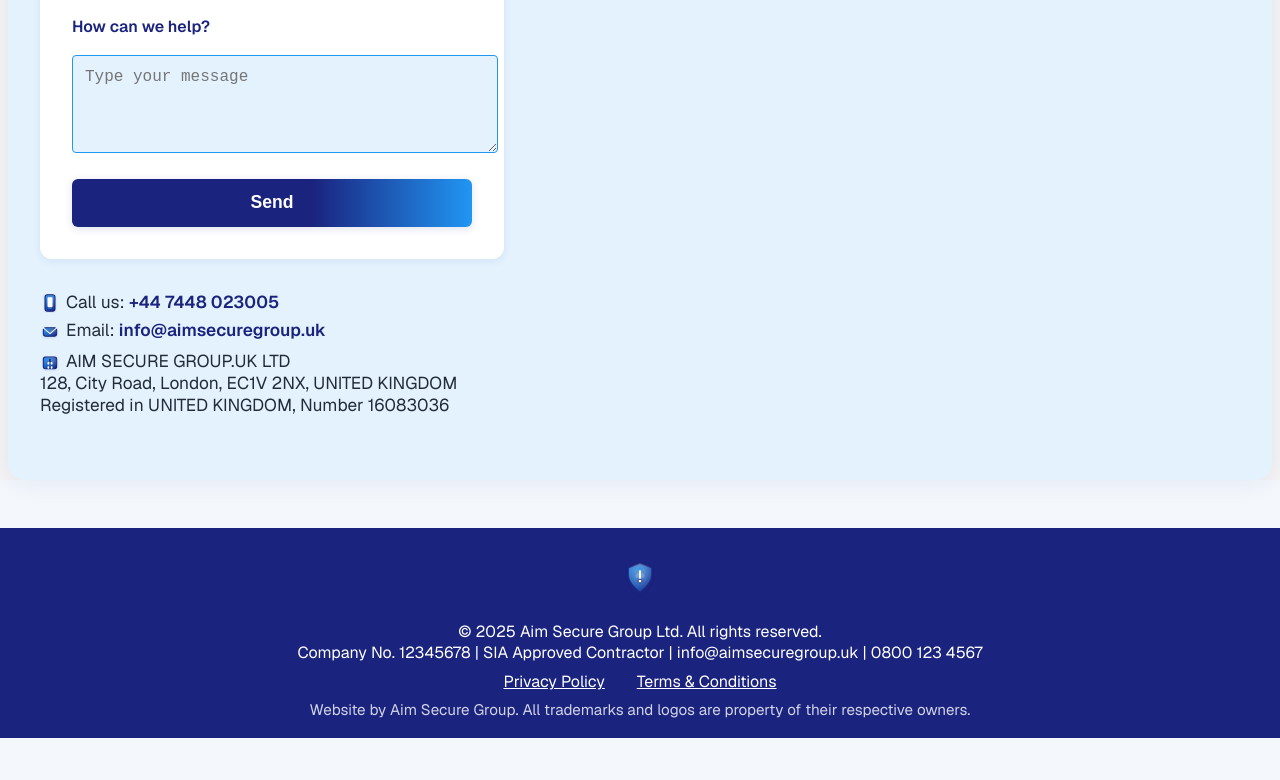
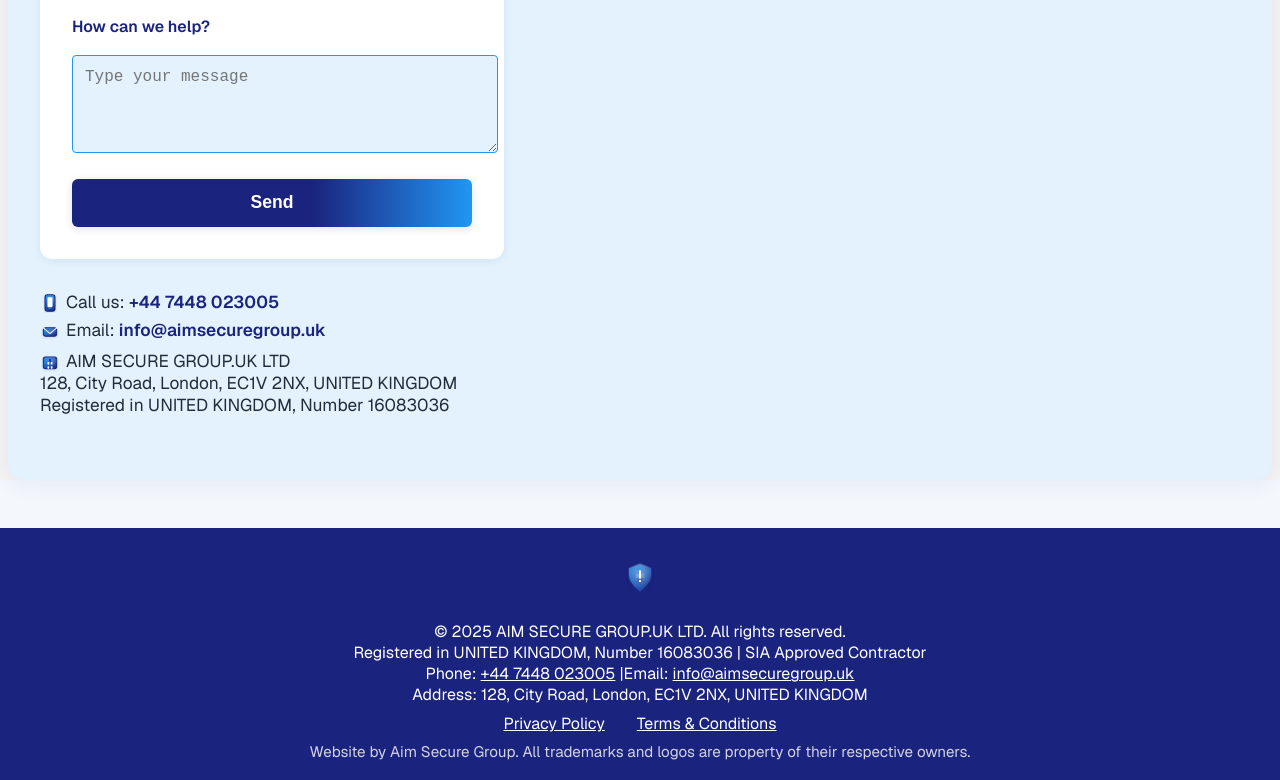
Before and after one commit to ghulam-mujtaba5/client1.2, a Next.js app: page / in a window 1280 px wide. Shown: the part 4259-5039 px from the top of the page. Before the commit the page ends 4997 px from the top, so only its background shows below. Built offline with nearby package versions, Linux system fonts and the light colour scheme.

Commit message:
Update footer content; enhance company information and contact details for improved clarity and professionalism.

```diff
--- a/app/components/Footer.js
+++ b/app/components/Footer.js
@@ -7,8 +7,11 @@
           <img src="/logo.svg" alt="Aim Secure Group logo" style={{height: 36, marginBottom: 8}} />
         </div>
         <div style={{marginBottom: 8}}>
-          &copy; {new Date().getFullYear()} Aim Secure Group Ltd. All rights reserved.<br />
-          Company No. 12345678 | SIA Approved Contractor | info@aimsecuregroup.uk | 0800 123 4567
+          &copy; {new Date().getFullYear()} AIM SECURE GROUP.UK LTD. All rights reserved.<br />
+          Registered in UNITED KINGDOM, Number 16083036 | SIA Approved Contractor<br />
+          <span>Phone: <a href="tel:+447448023005" style={{ color: 'var(--white)', textDecoration: 'underline' }}>+44 7448 023005</a></span> |
+          <span>Email: <a href="mailto:info@aimsecuregroup.uk" style={{ color: 'var(--white)', textDecoration: 'underline' }}>info@aimsecuregroup.uk</a></span><br />
+          <span>Address: 128, City Road, London, EC1V 2NX, UNITED KINGDOM</span>
         </div>
         <nav aria-label="Legal links" style={{marginBottom: 8}}>
           <a href="/privacy-policy" style={{color: 'var(--white)', margin: '0 1rem', textDecoration: 'underline'}} rel="noopener">Privacy Policy</a>
```
